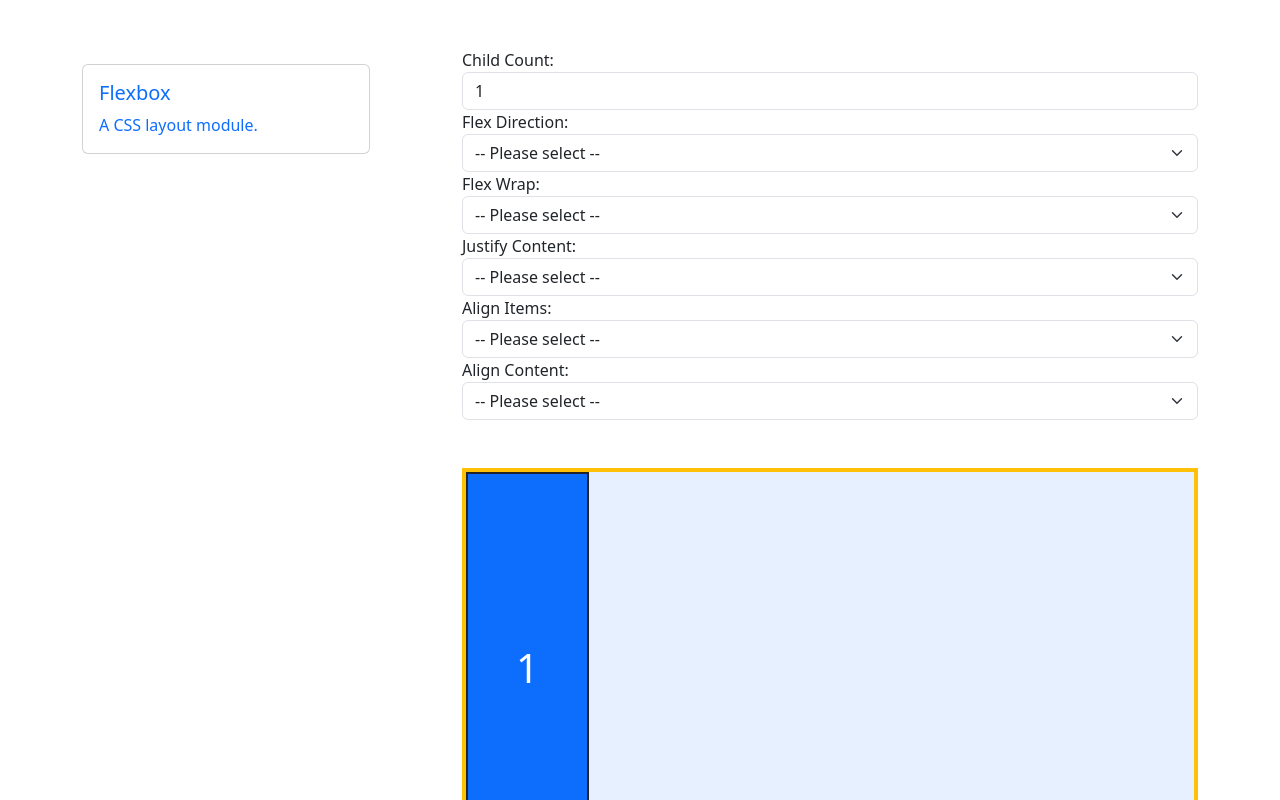
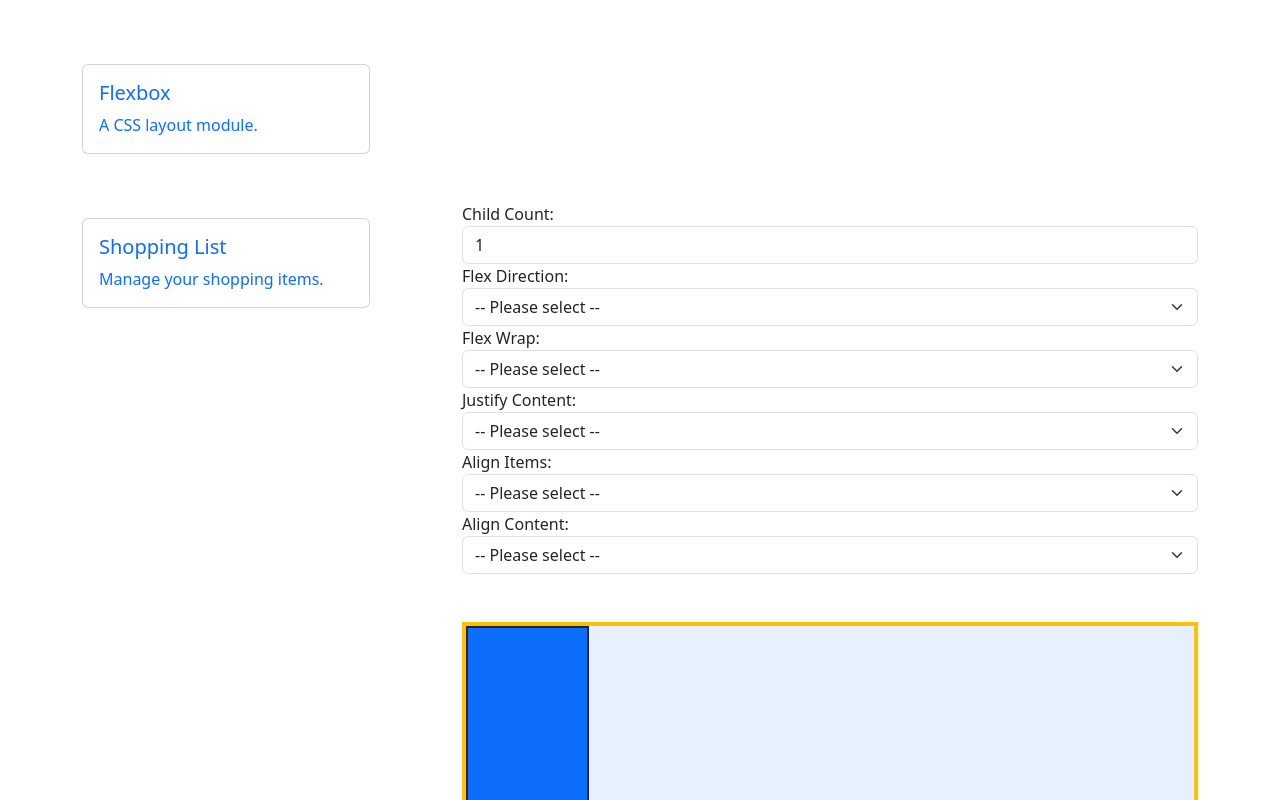
Before and after one commit to sheisshee/BSIT4-RGGC-MICRO-TOOL, a Vue app: page / in a window 1280 px wide. Shown: the top 800 px of the page. Built offline with nearby package versions, Linux system fonts and the light colour scheme.

Commit message:
Added another microtool

```diff
--- a/src/App.vue
+++ b/src/App.vue
@@ -33,6 +33,20 @@ const flexClass = computed(() => {
                     </a>
                 </div>
             </div>
+         <div class="container py-5" style="height: 100vh;">
+        <div class="row">
+        <div class="col-md-4">
+        <div class="card mt-3" style="width: 18rem;">
+          <a href="javascript:void(0)" class="text-decoration-none">
+            <div class="card-body">
+              <h5 class="card-title">Shopping List</h5>
+              <p class="card-text">Manage your shopping items.</p>
+            </div>
+          </a>
+        </div>
+      </div>
+
+
             <div class="col-md-8">
                 <div class="form-group">
                     <label>Child Count:</label>
@@ -104,4 +118,6 @@ const flexClass = computed(() => {
             </div>
         </div>
     </div>
+</div>
+</div>
 </template>
```
